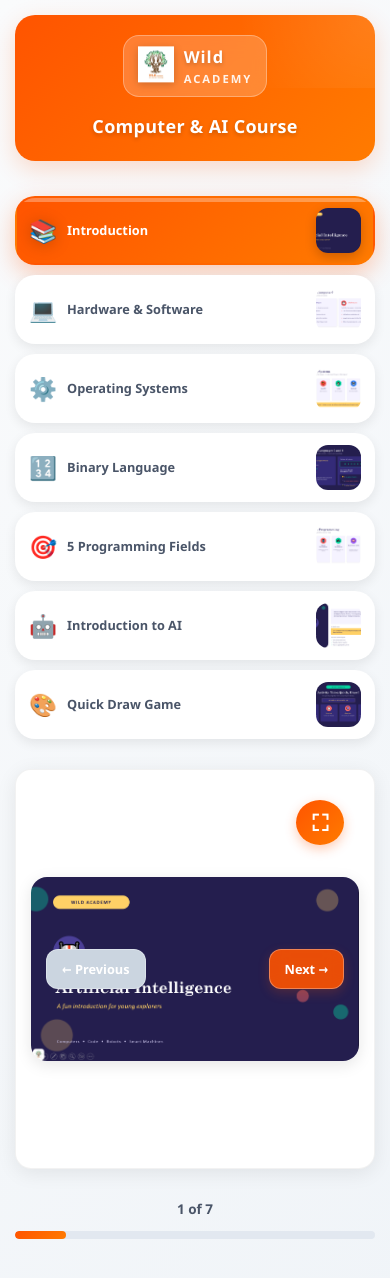
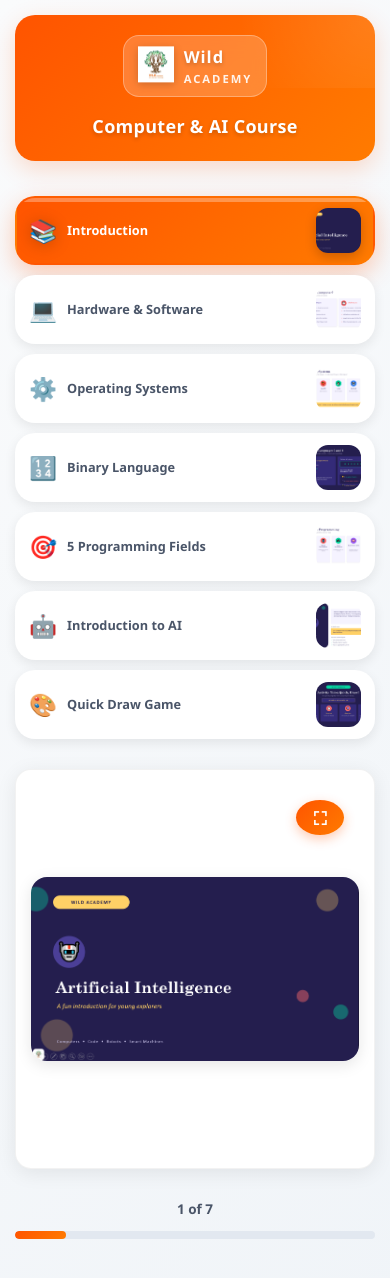
Before and after one commit to ahmedddddr/wild-academy, a React (Create React App) app in the folder frontend/: page /course in a window 390 px wide. Shown: the top 1278 px of the page. Built offline with nearby package versions, Linux system fonts and the light colour scheme.

Commit message:
Fix mobile view button spacing to prevent slide content hiding

```diff
--- a/frontend/src/pages/CoursePage.css
+++ b/frontend/src/pages/CoursePage.css
@@ -474,11 +474,17 @@
     flex-direction: column;
     padding: 20px;
     min-height: 400px;
+    gap: 10px;
   }
 
   .nav-button {
-    padding: 12px 20px;
-    font-size: 0.9rem;
+    padding: 8px 16px;
+    font-size: 0.85rem;
+    width: 100%;
+  }
+
+  .fullscreen-nav {
+    display: none;
   }
 
   .game-iframe-container {
@@ -552,11 +558,23 @@
     padding: 15px;
     border-radius: 16px;
     flex-direction: column;
+    gap: 8px;
   }
 
   .nav-button {
-    padding: 10px 15px;
-    font-size: 0.85rem;
+    padding: 6px 12px;
+    font-size: 0.8rem;
+    width: 100%;
+  }
+
+  .fullscreen-nav {
+    display: none;
+  }
+
+  .fullscreen-button {
+    width: 35px;
+    height: 35px;
+    font-size: 1.2rem;
   }
 
   .game-iframe-container {
```
